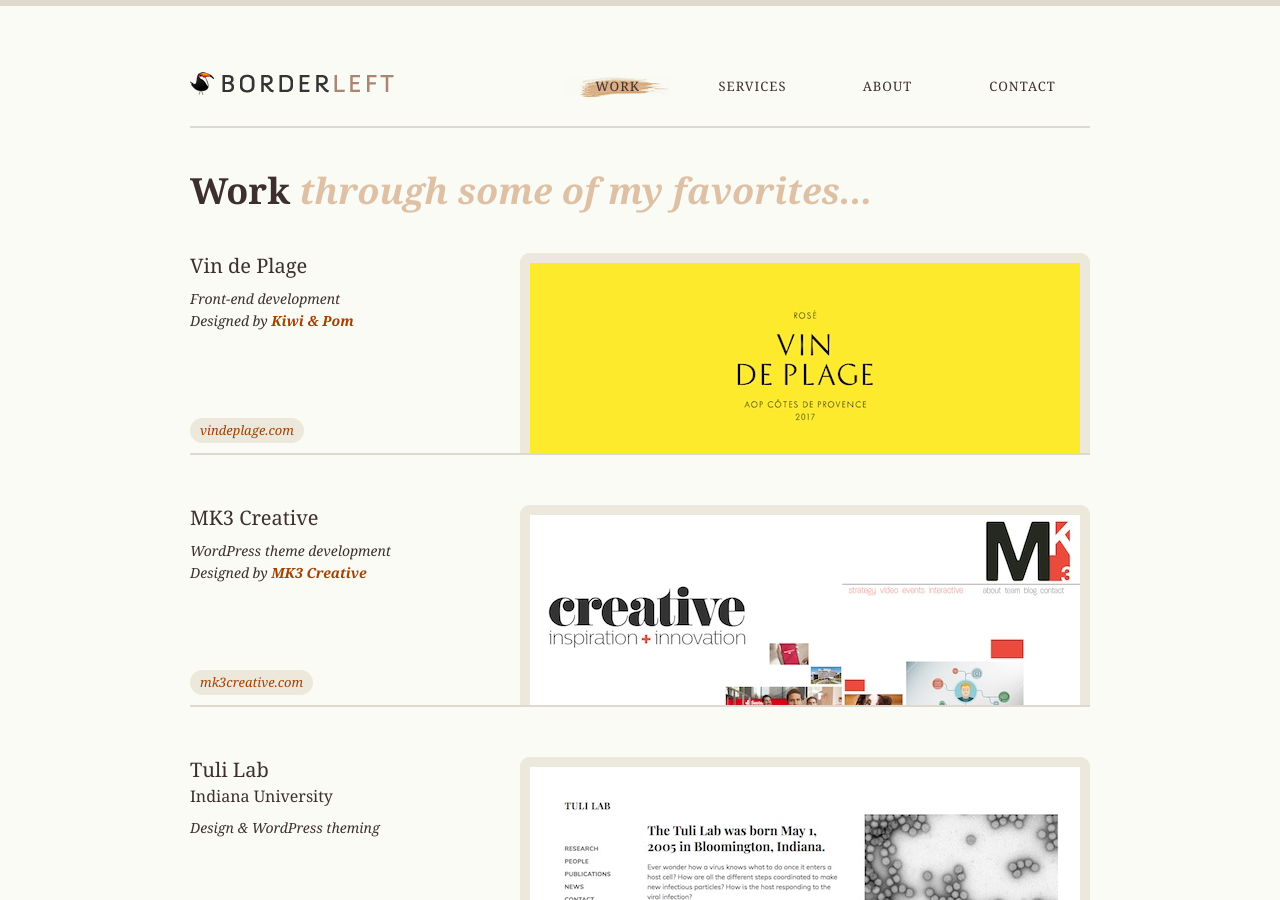
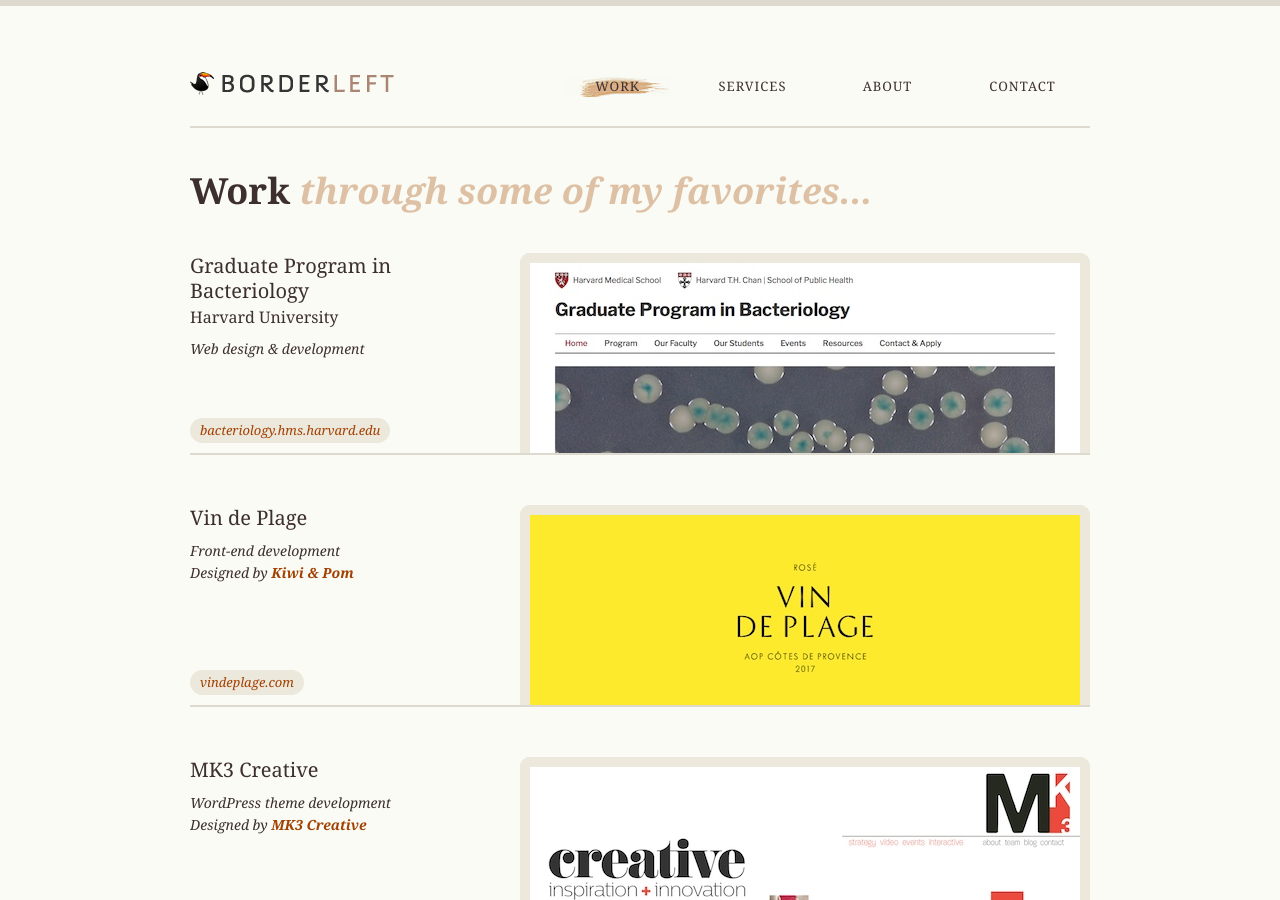
Before and after one commit to borderleft/borderleft.github.io, a Jekyll site: the page built from work/index.html, in a window 1280 px wide and 900 px high. Built offline with Jekyll 4.4.1, drawn with Linux system fonts in a browser that asks for light colours.

Commit message:
Add project

```diff
--- a/work/index.html
+++ b/work/index.html
@@ -7,6 +7,16 @@
 <h1>Work <em>through some of my favorites...</em></h1>
 
 <ul class="projects">
+    <li>
+        <div class="image">
+            <a href="http://bacteriology.hms.harvard.edu/"><img src="/assets/img/work/gpib-1.jpg" alt=""></a>
+        </div>
+        <div class="info">
+            <h2>Graduate Program in Bacteriology<br> <span>Harvard University</span></h2>
+            <p class="meta">Web design &amp; development</a></p>
+            <p class="link"><a href="http://bacteriology.hms.harvard.edu/"><span>bacteriology.hms.harvard.edu</span></a></p>
+        </div>
+    </li>
     <li>
         <div class="image">
             <a href="http://vindeplage.com/"><img src="/assets/img/work/vdp-1.jpg" alt=""></a>
```
Also changed, not shown: assets/img/work/gpib-1.jpg (added).
